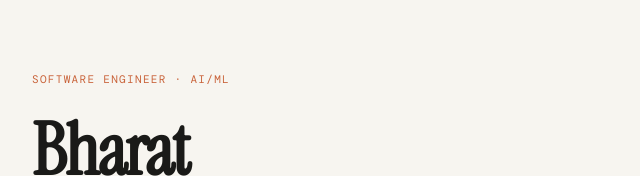
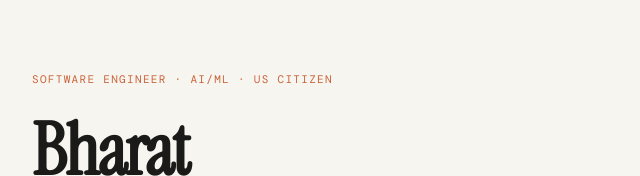
Before and after one commit to bhasree00/bhasree00.github.io, a plain HTML site: page index.html in a window 1280 px wide. Shown: the part 139-315 px from the top of the page, 268-908 px from the left. Drawn offline with nearby package versions, Linux system fonts and the light colour scheme; a web font is replaced by a local one.

Commit message:
Gotta let them know I'm from here

```diff
--- a/index.html
+++ b/index.html
@@ -412,7 +412,7 @@
 
     <!-- Hero -->
     <header class="hero">
-      <p class="hero-eyebrow">Software Engineer · AI/ML</p>
+      <p class="hero-eyebrow">Software Engineer · AI/ML · US Citizen</p>
       <h1>Bharat<br /><em>Sreekrishnavilas</em></h1>
       <p class="hero-bio">
         I build reliable, high-scale systems at the intersection of backend engineering and AI.
```
